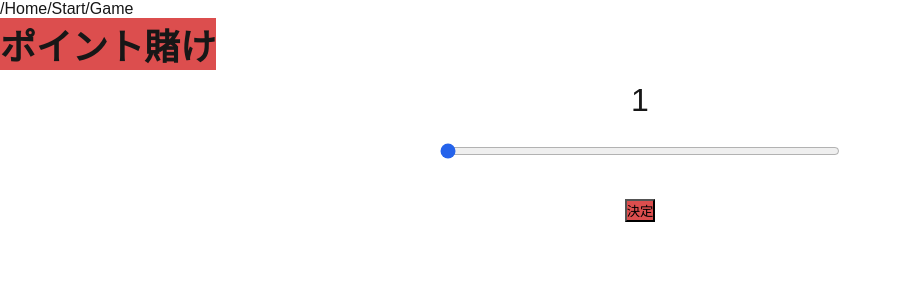
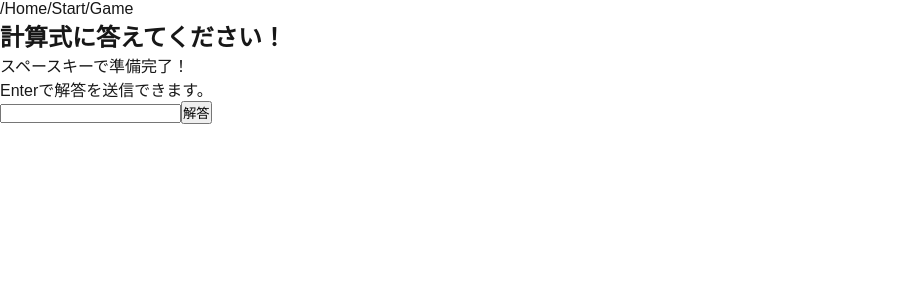
Before and after one commit to mitsui6969/Zerofy, a Next.js app in the folder frontend/: page /game in a window 1280 px wide. Shown: the top 300 px of the page, without its empty margins (0-902 px from the left). Built offline with nearby package versions, Linux system fonts and the light colour scheme; no server answers.

Commit message:
スペースキーを押すと計算式が表示される enterキーで回答を送信

```diff
--- a/frontend/src/app/components/Game/QuestionPhase.jsx
+++ b/frontend/src/app/components/Game/QuestionPhase.jsx
@@ -2,7 +2,7 @@ import React, { useState, useEffect } from 'react';
 
 export default function QuestionPhase({ data, ws }) {
     const [isStarted, setIsStarted] = useState(false);
-    const { expression } = "1+1"; // 仮のデータをここに入れる
+    const { expression } = "1+1"; // 仮のデータここに入れる
     // const { expression } = data; // 実際のデータを使用する場合はこちらを有効にする
     const [answer, setAnswer] = useState('');
 
--- a/frontend/src/app/components/Game/ResultPhase.jsx
+++ b/frontend/src/app/components/Game/ResultPhase.jsx
@@ -2,7 +2,7 @@ import React from 'react';
 
 export default function ResultPhase({ data }) {
     const { winnerID, yourPoints, opponentPoints } = data;
-
+    //aaa///
     return (
         <div>
         <h2 className="text-xl font-bold mb-4">ラウンド結果</h2>
--- a/frontend/src/app/game/page.jsx
+++ b/frontend/src/app/game/page.jsx
@@ -5,7 +5,7 @@ import QuestionPhase from '@/app/components/Game/QuestionPhase';
 import ResultPhase from '@/app/components/Game/ResultPhase';
 
 export default function GamePage() {
-    const [phase, setPhase] = useState('BET'); // 'BET' | 'QUESTION' | 'RESULT' | 'WAIT'
+    const [phase, setPhase] = useState('QUESTION'); // 'BET' | 'QUESTION' | 'RESULT' | 'WAIT'
     const [data, setData] = useState(null); // サーバーからのフェーズデータ
     const [ws, setWs] = useState(null);
 
```
